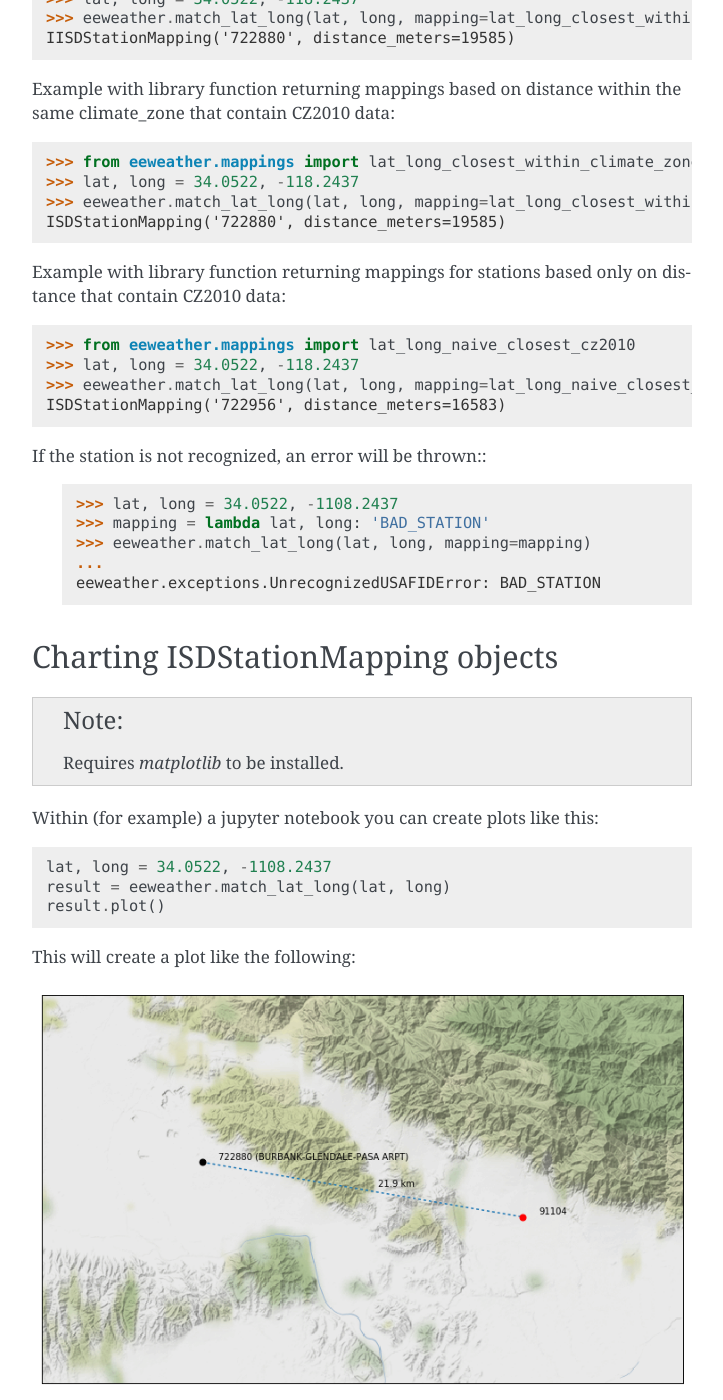
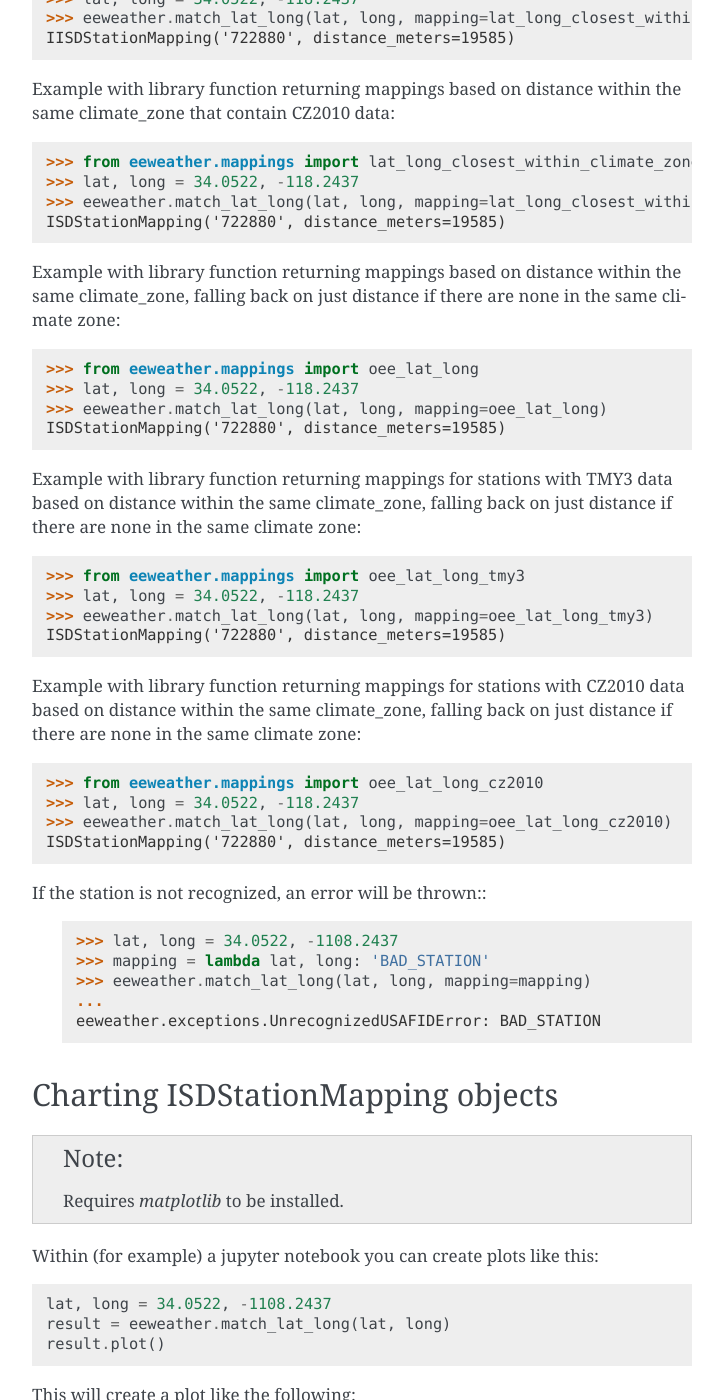
Before and after one commit to openeemeter/eeweather, a Sphinx documentation site: the page built from docs/advanced.rst, in a window 1280 px wide and 1400 px high, scrolled down 1919 px. Shown: the whole window, without its empty margins (388-1111 px from the left). Built offline with Sphinx 7.4.7, drawn with Linux system fonts in a browser that asks for light colours.

Commit message:
updated docs with all library mappings

```diff
--- a/docs/advanced.rst
+++ b/docs/advanced.rst
@@ -90,13 +90,26 @@ Example with library function returning mappings based on distance within the sa
     >>> eeweather.match_lat_long(lat, long, mapping=lat_long_closest_within_climate_zone_cz2010)
     ISDStationMapping('722880', distance_meters=19585)
 
-Example with library function returning mappings for stations based only on distance that contain CZ2010 data::
+Example with library function returning mappings based on distance within the same climate_zone, falling back on just distance if there are none in the same climate zone::
 
-    >>> from eeweather.mappings import lat_long_naive_closest_cz2010
+    >>> from eeweather.mappings import oee_lat_long
     >>> lat, long = 34.0522, -118.2437
-    >>> eeweather.match_lat_long(lat, long, mapping=lat_long_naive_closest_cz2010)
-    ISDStationMapping('722956', distance_meters=16583)
+    >>> eeweather.match_lat_long(lat, long, mapping=oee_lat_long)
+    ISDStationMapping('722880', distance_meters=19585)
 
+Example with library function returning mappings for stations with TMY3 data based on distance within the same climate_zone, falling back on just distance if there are none in the same climate zone::
+
+    >>> from eeweather.mappings import oee_lat_long_tmy3
+    >>> lat, long = 34.0522, -118.2437
+    >>> eeweather.match_lat_long(lat, long, mapping=oee_lat_long_tmy3)
+    ISDStationMapping('722880', distance_meters=19585)
+
+Example with library function returning mappings for stations with CZ2010 data based on distance within the same climate_zone, falling back on just distance if there are none in the same climate zone::
+
+    >>> from eeweather.mappings import oee_lat_long_cz2010
+    >>> lat, long = 34.0522, -118.2437
+    >>> eeweather.match_lat_long(lat, long, mapping=oee_lat_long_cz2010)
+    ISDStationMapping('722880', distance_meters=19585)
 
 If the station is not recognized, an error will be thrown::
     >>> lat, long = 34.0522, -1108.2437
```
